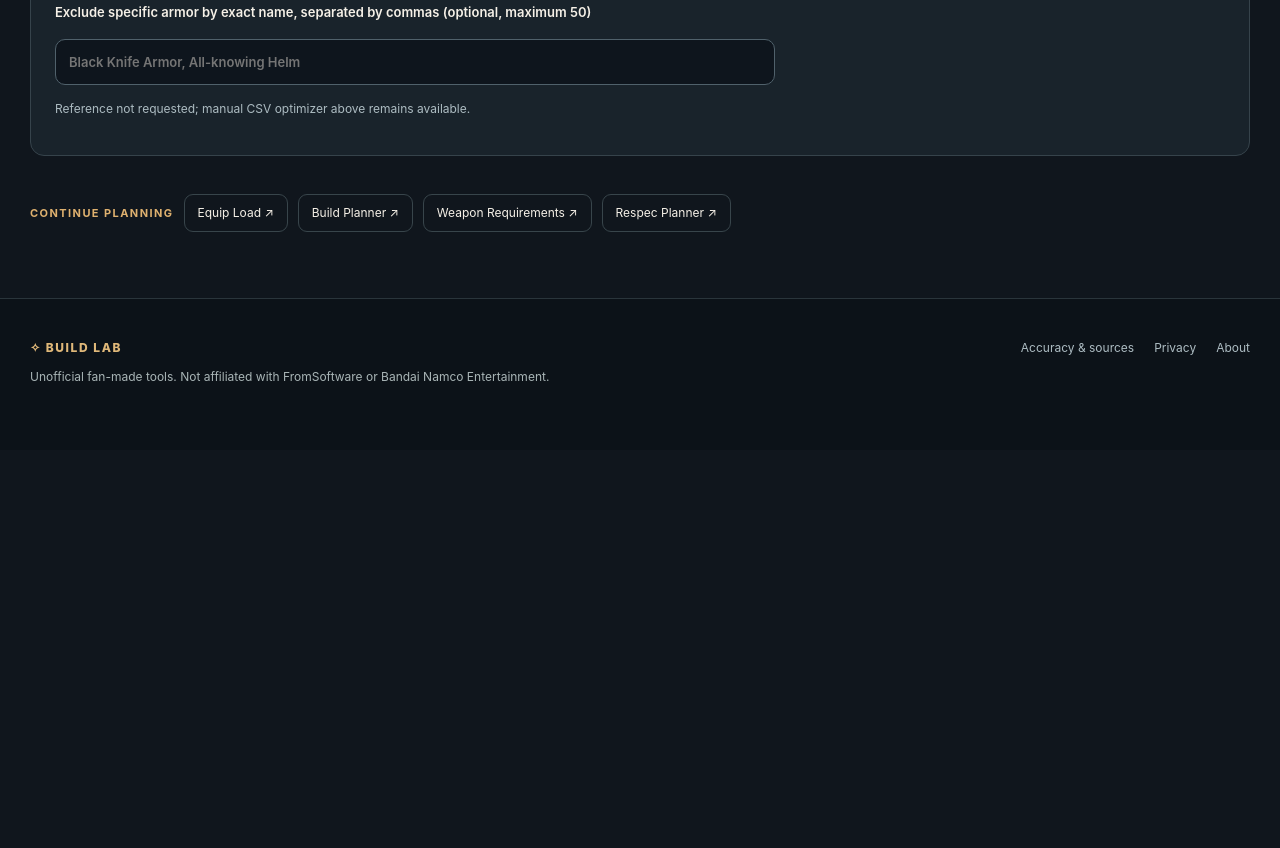
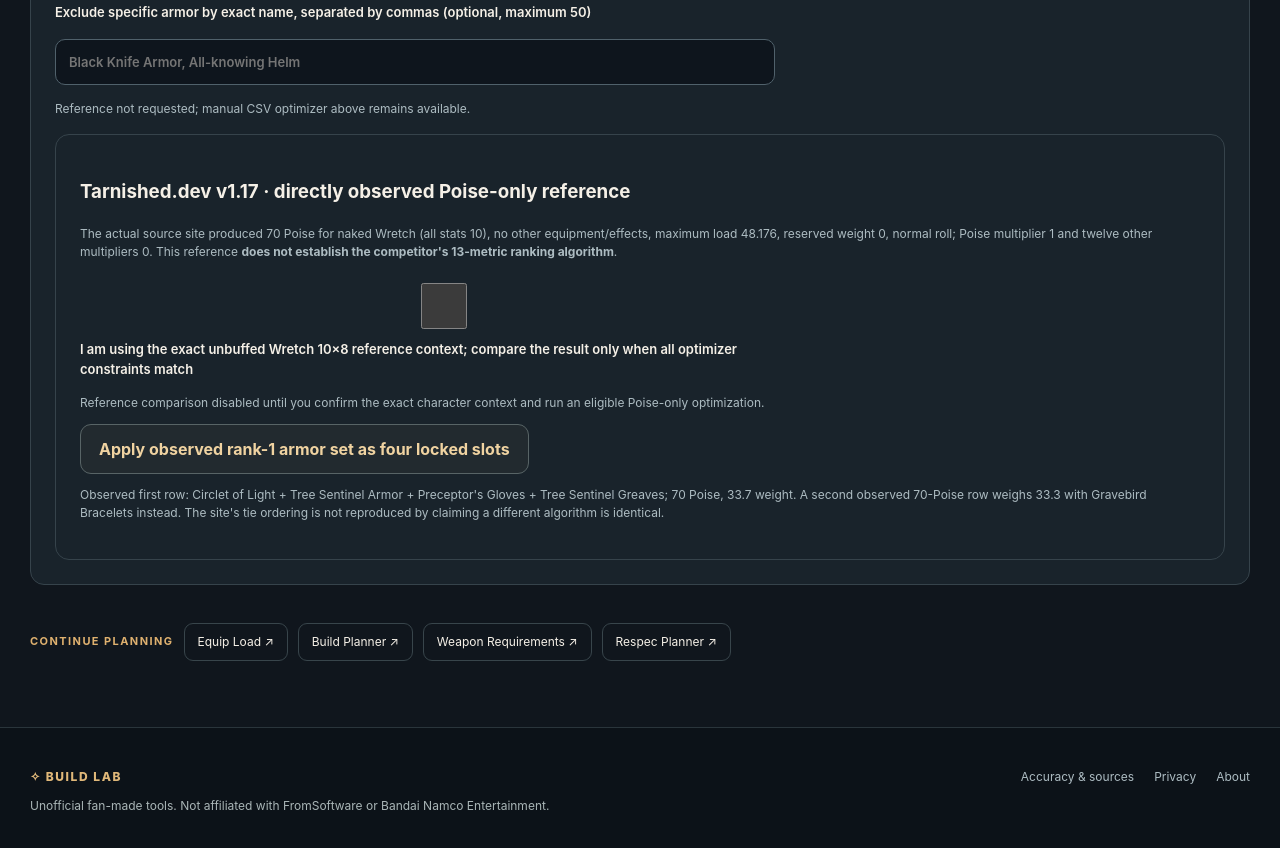
Before and after one commit to garrison2025/Elden-Ring, a website with bundled scripts: page public/armor-optimizer/index.html in a window 1280 px wide. Shown: the part 4109-4957 px from the top of the page. Before the commit the page ends 4559 px from the top, so only its background shows below. Built offline with nearby package versions, Linux system fonts and the light colour scheme.

Commit message:
Surface directly observed v1.17 70-Poise rank-one reference and explicit same-context gating

```diff
--- a/public/armor-optimizer/index.html
+++ b/public/armor-optimizer/index.html
@@ -100,6 +100,14 @@
 <label class="field" for="armor-full-exclude">Exclude specific armor by exact name, separated by commas (optional, maximum 50)
 <input id="armor-full-exclude" type="text" maxlength="800" placeholder="Black Knife Armor, All-knowing Helm" autocomplete="off"></label>
 <p id="armor-full-status" class="note" role="status" aria-live="polite">Reference not requested; manual CSV optimizer above remains available.</p>
+<div class="panel" style="margin-top:15px">
+<h3>Tarnished.dev v1.17 · directly observed Poise-only reference</h3>
+<p class="note">The actual source site produced 70 Poise for naked Wretch (all stats 10), no other equipment/effects, maximum load 48.176, reserved weight 0, normal roll; Poise multiplier 1 and twelve other multipliers 0. This reference <strong>does not establish the competitor's 13-metric ranking algorithm</strong>.</p>
+<label class="field" for="armor-v117-confirm-wretch"><input id="armor-v117-confirm-wretch" type="checkbox"> I am using the exact unbuffed Wretch 10×8 reference context; compare the result only when all optimizer constraints match</label>
+<p class="note" id="armor-v117-reference-comparison" role="status" aria-live="polite">Reference comparison disabled until you confirm the exact character context and run an eligible Poise-only optimization.</p>
+<button id="armor-v117-apply-first" class="btn alt" type="button" disabled>Apply observed rank-1 armor set as four locked slots</button>
+<p class="note">Observed first row: Circlet of Light + Tree Sentinel Armor + Preceptor's Gloves + Tree Sentinel Greaves; 70 Poise, 33.7 weight. A second observed 70-Poise row weighs 33.3 with Gravebird Bracelets instead. The site's tie ordering is not reproduced by claiming a different algorithm is identical.</p>
+</div>
 <div id="armor-full-results" hidden>
 <h3 id="armor-full-heading">—</h3>
 <p id="armor-full-details" class="note">—</p>
```
